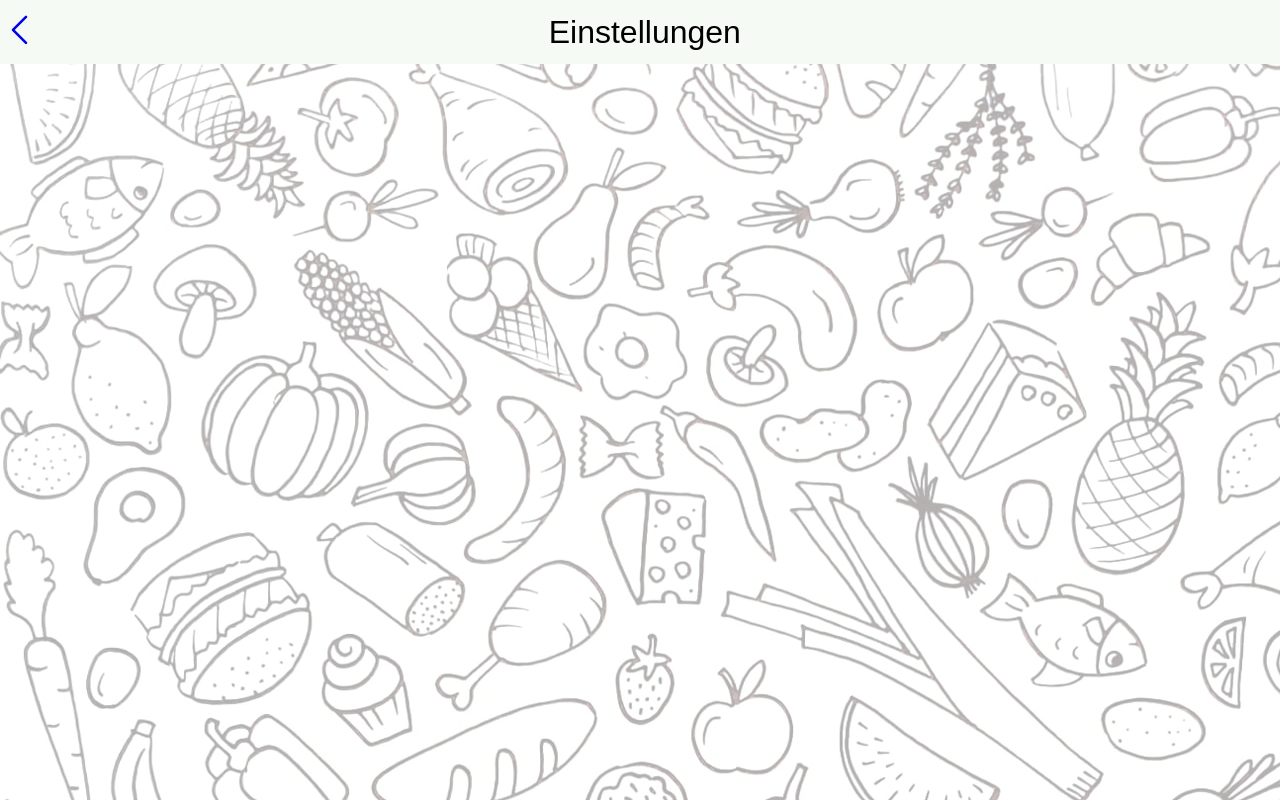
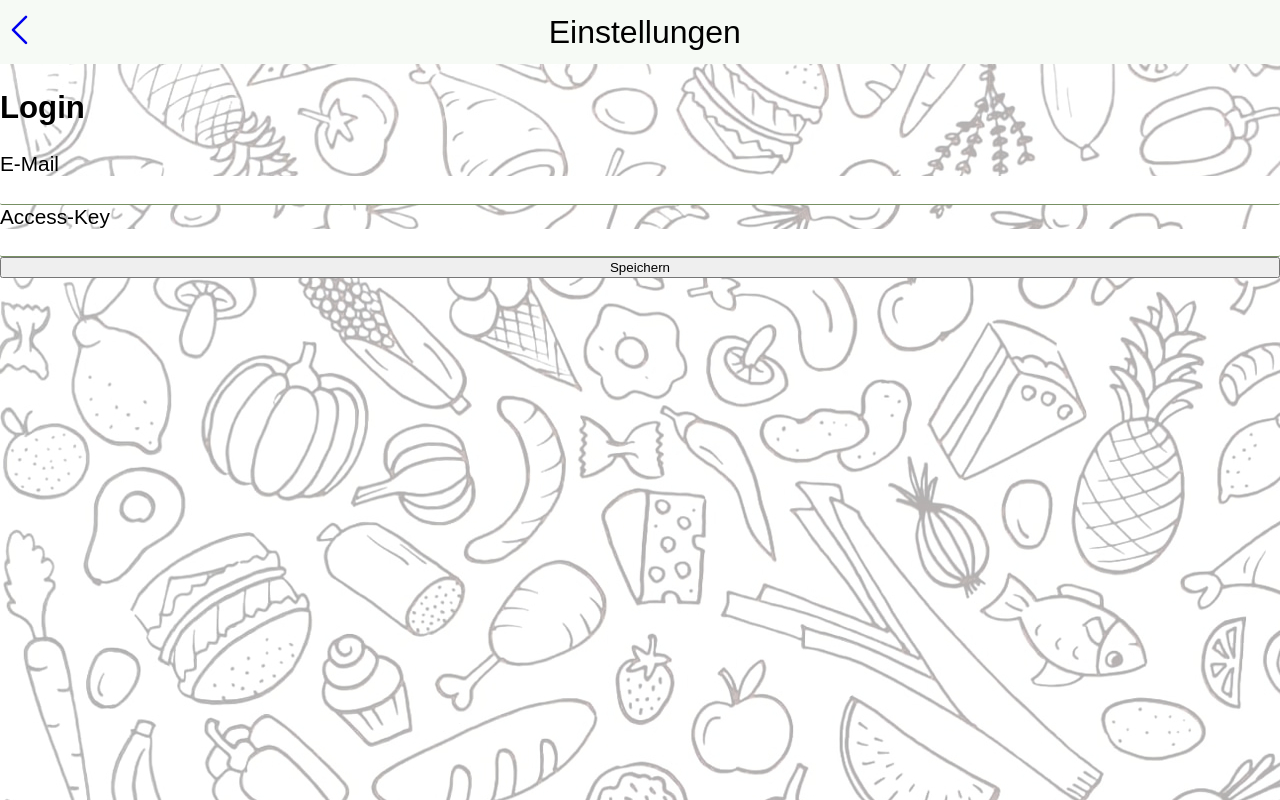
Before and after one commit to romixch/wochen-menu-plan-web, a React (Create React App) app: page /settings in a window 1280 px wide. Built offline with nearby package versions, Linux system fonts and the light colour scheme.

Commit message:
Add form for login data

```diff
--- /dev/null
+++ b/src/components/settings/login.module.css
@@ -0,0 +1,4 @@
+.form {
+    display: flex;
+    flex-direction: column;
+}
--- /dev/null
+++ b/src/components/settings/login.tsx
@@ -0,0 +1,32 @@
+import { FocusEventHandler, useState } from "react"
+import useSettings from "../../storage/settings-store"
+import styles from './login.module.css'
+
+const Login = () => {
+    const login = useSettings((store) => store.login)
+    const setLogin = useSettings((store => store.setLogin))
+    const [email, setEmail] = useState<string | undefined>(undefined)
+    const [accessKey, setAccessKey] = useState<string | undefined>(undefined)
+
+    const handleOnEmailBlur: FocusEventHandler<HTMLInputElement> = (e) => setEmail(e.target.value)
+    const handleOnAccessKeyBlur: FocusEventHandler<HTMLInputElement> = (e) => setAccessKey(e.target.value)
+
+    const handleOnSave = () => {
+        if (email && accessKey) {
+            setLogin(email, accessKey)
+        }
+    }
+
+    return <div>
+        <h2>Login</h2>
+        <div className={styles.form}>
+            <label htmlFor="email">E-Mail</label>
+            <input id="email" defaultValue={login?.email} onBlur={handleOnEmailBlur} />
+            <label htmlFor="access-key">Access-Key</label>
+            <input id="access-key" defaultValue={login?.accessKey} onBlur={handleOnAccessKeyBlur} />
+            <button onClick={handleOnSave}>Speichern</button>
+        </div>
+    </div>
+}
+
+export default Login
--- a/src/routes/settings.tsx
+++ b/src/routes/settings.tsx
@@ -1,10 +1,14 @@
 import { CaretLeft } from "phosphor-react"
 import { Link } from "react-router-dom"
 import Header from "../components/header"
+import Login from "../components/settings/login"
 import styles from "./settings.module.css"
 
 const Settings = () => <div>
     <Header Left={<Link to={"/"} aria-label="Zurück"><CaretLeft className={styles.back} /></Link>} title="Einstellungen" />
+    <div>
+        <Login />
+    </div>
 </div>
 
 export default Settings
--- /dev/null
+++ b/src/storage/settings-store.ts
@@ -0,0 +1,24 @@
+import create from "zustand"
+import { persist } from "zustand/middleware"
+
+interface SettingsStore {
+    login?: {
+        email: string
+        accessKey: string
+    }
+    setLogin: (email: string, accessKey: string) => void
+}
+
+
+const useSettings = create<SettingsStore>()(
+    persist(
+        (set) => ({
+            setLogin(email, accessKey) {
+                set({ login: { email, accessKey } })
+            }
+        }),
+        { name: 'settings' }
+    )
+)
+
+export default useSettings
```
Also changed, not shown: 1 other file (tests, documents, lock files or other folders).
